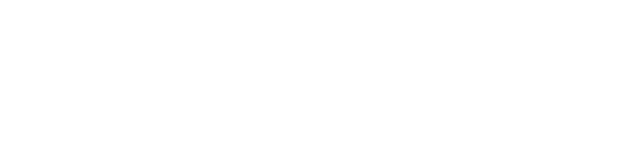
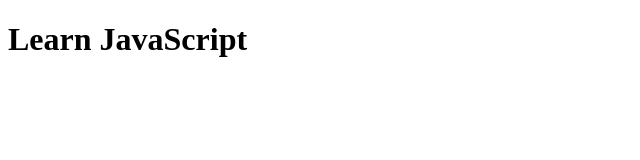
Before and after one commit to Anatoliy-Mostovoy/JavaScript, a plain HTML site: page index.html in a window 1280 px wide. Shown: the whole page, without its empty margins (0-640 px from the left). Drawn offline with Linux system fonts and the light colour scheme.

```diff
--- a/index.html
+++ b/index.html
@@ -5,8 +5,11 @@
     <title>JavaScript</title>
   </head>
   <body>
-    <header></header>
+    <header>
+      <h1>Learn JavaScript</h1>
+    </header>
     <main></main>
     <footer></footer>
+    <script src="./JavaScript/variables.js"></script>
   </body>
 </html>
```
